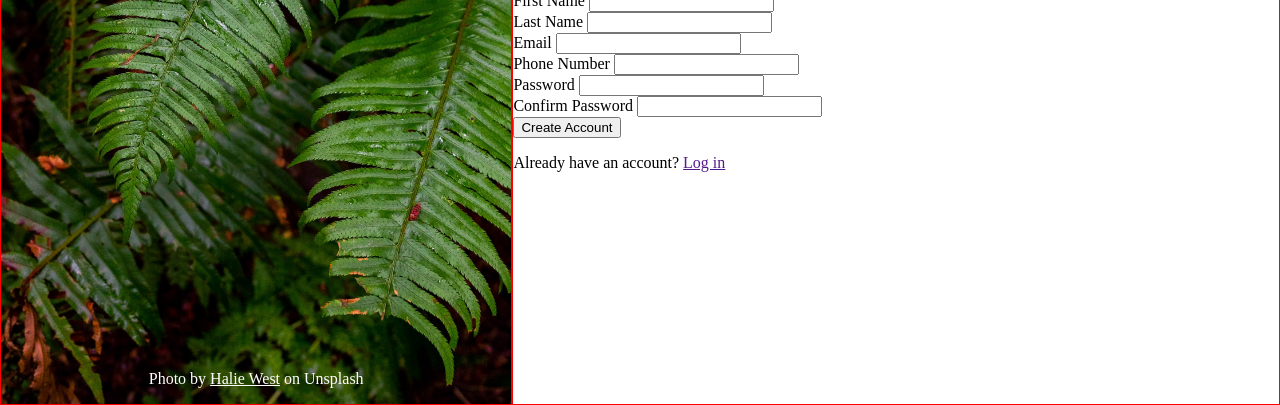
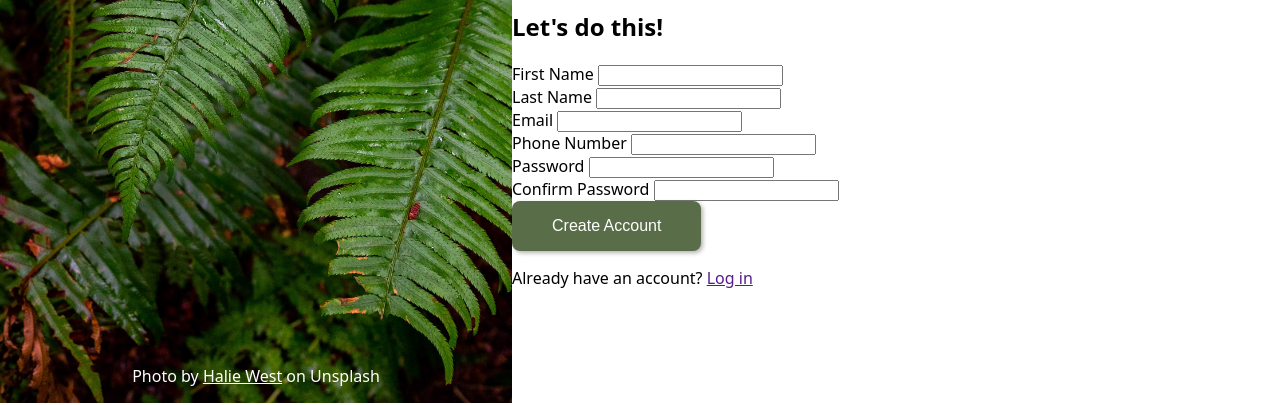
Before and after one commit to ken-ux/sign-up-form, a plain HTML site: page index.html in a window 1280 px wide. Shown: the part 397-802 px from the top of the page. Drawn offline with Linux system fonts and the light colour scheme.

Commit message:
Add button styling

```diff
--- a/style.css
+++ b/style.css
@@ -6,6 +6,7 @@
 body {
   margin: 0;
   padding: 0;
+  font-family: system-ui, -apple-system, BlinkMacSystemFont, 'Segoe UI', Roboto, Oxygen, Ubuntu, Cantarell, 'Open Sans', 'Helvetica Neue', sans-serif;
 }
 
 .container {
@@ -61,6 +62,12 @@ body {
     padding-top: 6rem;
 }
 
-.container > div {
-  border: 1px solid red;
+button[type="submit"] {
+    color: white;
+    background-color: #596D48;
+    padding: 16px 40px;
+    font-size: 16px;
+    border-radius: 8px;
+    border: 0;
+    box-shadow: 2px 2px 4px rgba(0, 0, 0, 0.3) ;
 }
```
